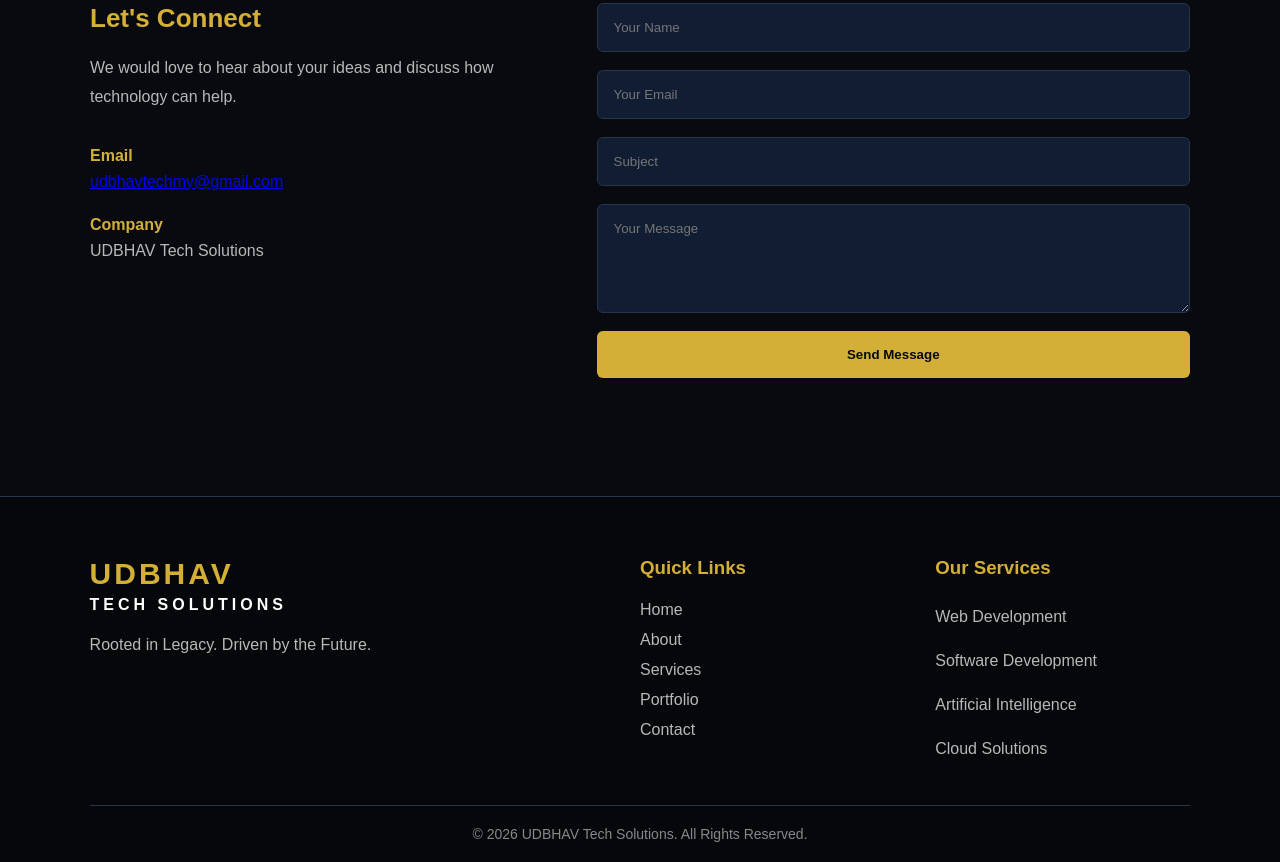
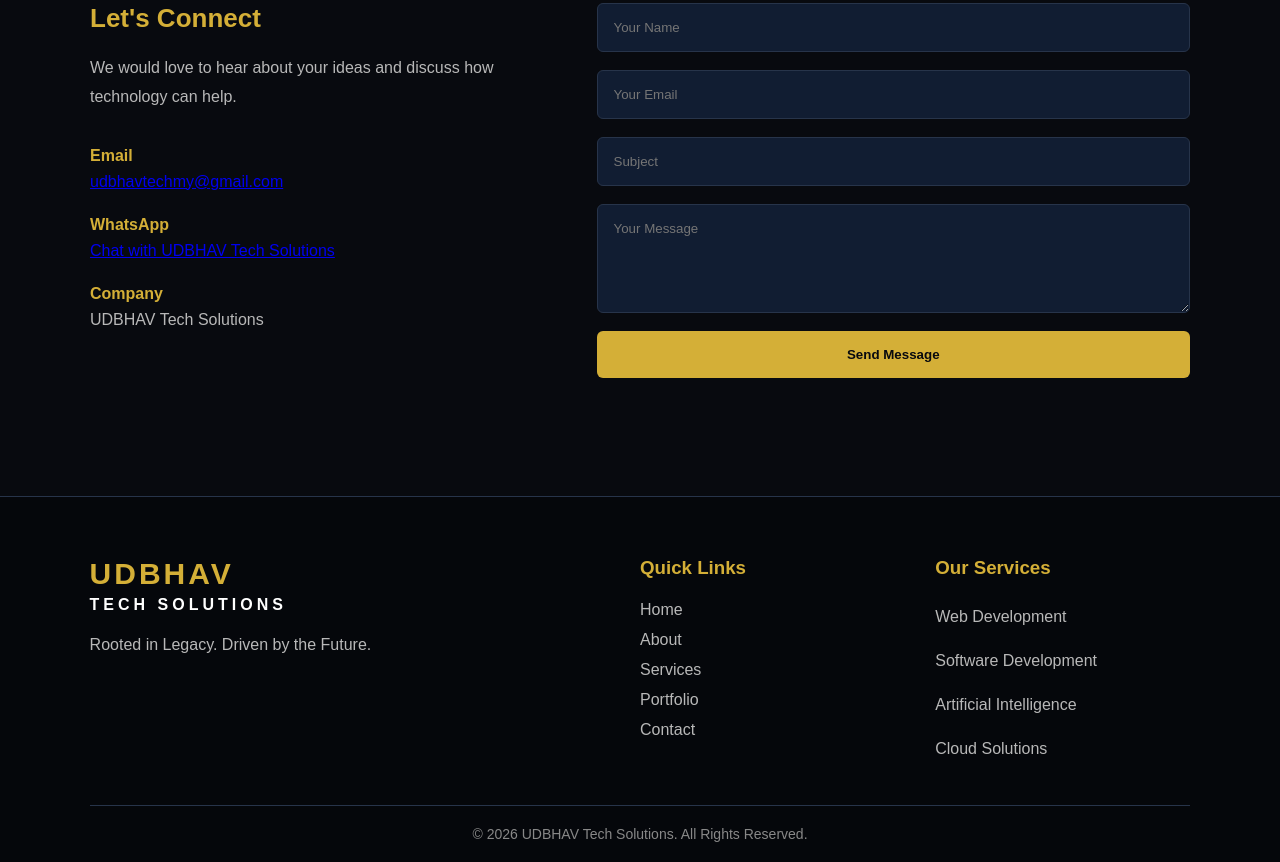
Before and after one commit to Udbhavtech/udbhav-tech-solutions, a plain HTML site: page index.html in a window 1280 px wide. Shown: the part 4335-5197 px from the top of the page. Drawn offline with Linux system fonts and the light colour scheme; a script that the page names is missing.

Commit message:
Add WhatsApp contact section to index.html

```diff
--- a/index.html
+++ b/index.html
@@ -412,6 +412,15 @@
                           </a>
                         </p>
                      </div>
+<!-- Add WhatsApp section here -->
+                   <div class="contact-detail">
+                       <h4>WhatsApp</h4>
+                              <p>
+                       <a href="https://wa.me/919162056260" target="_blank">
+                                Chat with UDBHAV Tech Solutions
+                                 </a>
+                               </p>
+                         </div>
 
                 <div class="contact-detail">
                     <h4>Company</h4>
```
